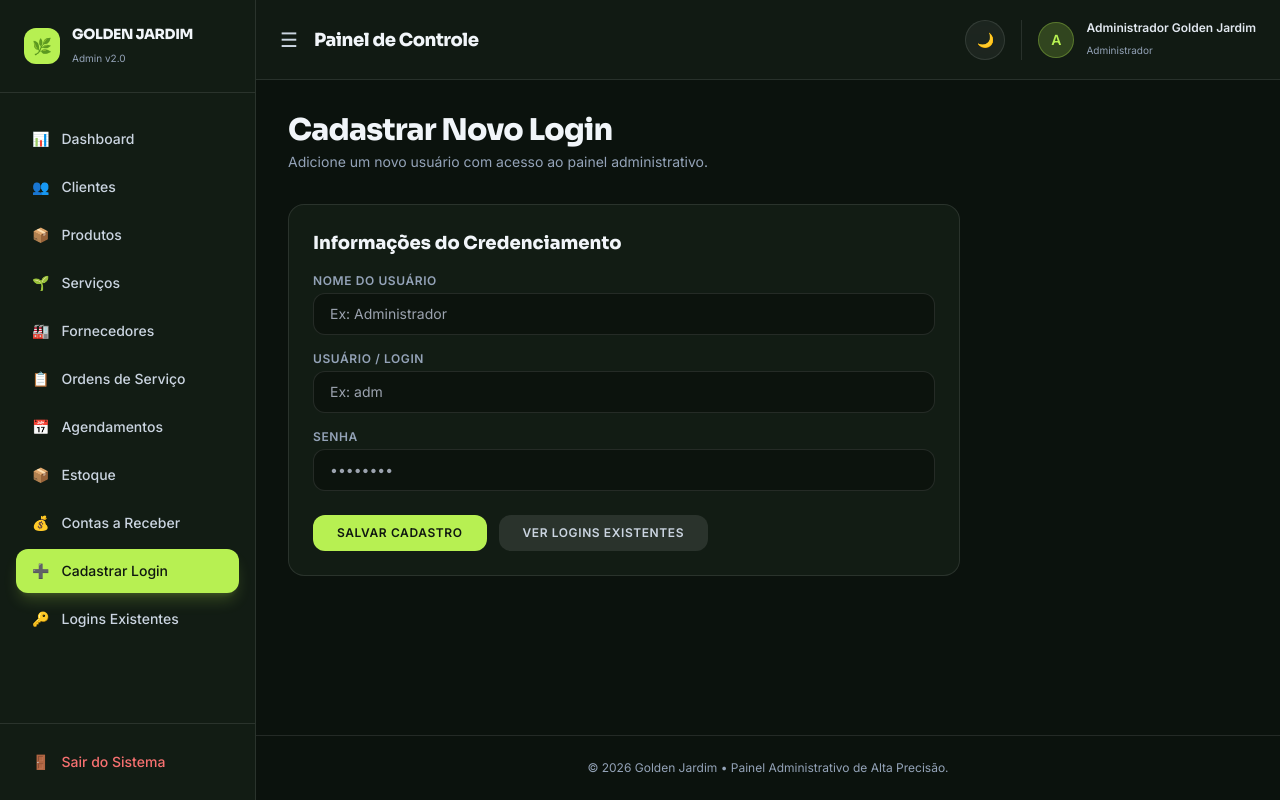
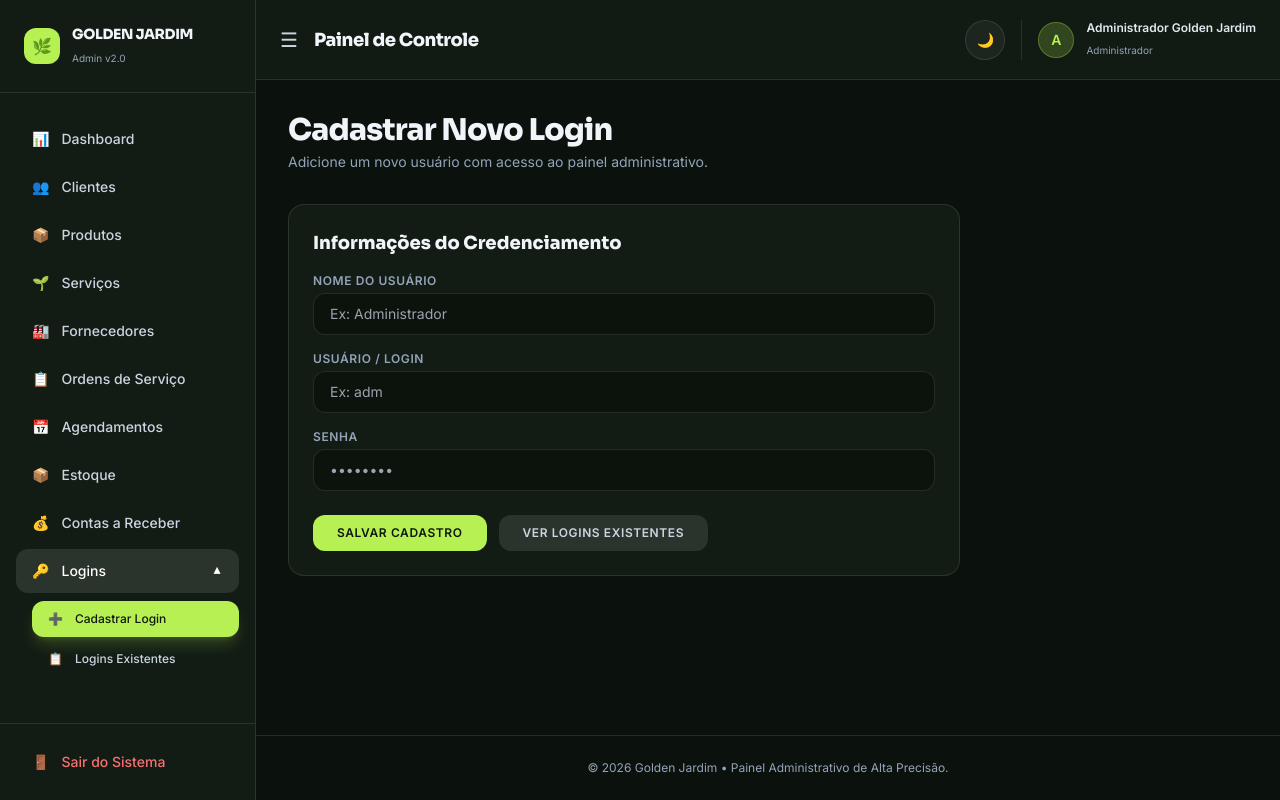
Before and after one commit to codoratech/SiteGoldenJardim, a PHP site: page /admin/cadastrar_login.php in a window 1280 px wide. Run offline with PHP 8.4, Linux system fonts and the light colour scheme; a user stored in the database is signed in; data that the repository does not hold is empty; some libraries are stand-ins or nearby versions.

Commit message:
Correção da aba de cria e exibe login, agora é para ficar bom

```diff
--- a/admin/footer.php
+++ b/admin/footer.php
@@ -172,6 +172,17 @@
                 deleteModal.classList.add('hidden');
             }
         });
+
+        // Logins dropdown toggle
+        const loginsDropdownBtn = document.getElementById('loginsDropdownBtn');
+        const loginsSubmenu = document.getElementById('loginsSubmenu');
+        const loginsArrow = document.getElementById('loginsArrow');
+        if (loginsDropdownBtn && loginsSubmenu) {
+            loginsDropdownBtn.addEventListener('click', () => {
+                loginsSubmenu.classList.toggle('hidden');
+                loginsArrow.classList.toggle('rotate-180');
+            });
+        }
     </script>
 </body>
 </html>
--- a/admin/header.php
+++ b/admin/header.php
@@ -82,12 +82,21 @@ $current_page = basename($_SERVER['PHP_SELF']);
             <a href="financeiro.php" class="flex items-center gap-3 px-4 py-3 rounded-xl text-sm font-medium transition-colors <?= $current_page == 'financeiro.php' ? 'bg-[#b7f052] text-[#0f1710] font-bold shadow-lg shadow-[#b7f052]/20' : 'text-slate-300 hover:bg-white/5 hover:text-white' ?>">
                 <span>💰</span> Contas a Receber
             </a>
-            <a href="cadastrar_login.php" class="flex items-center gap-3 px-4 py-3 rounded-xl text-sm font-medium transition-colors <?= $current_page == 'cadastrar_login.php' ? 'bg-[#b7f052] text-[#0f1710] font-bold shadow-lg shadow-[#b7f052]/20' : 'text-slate-300 hover:bg-white/5 hover:text-white' ?>">
-                <span>➕</span> Cadastrar Login
-            </a>
-            <a href="logins.php" class="flex items-center gap-3 px-4 py-3 rounded-xl text-sm font-medium transition-colors <?= $current_page == 'logins.php' ? 'bg-[#b7f052] text-[#0f1710] font-bold shadow-lg shadow-[#b7f052]/20' : 'text-slate-300 hover:bg-white/5 hover:text-white' ?>">
-                <span>🔑</span> Logins Existentes
-            </a>
+            <?php $is_logins_page = ($current_page == 'cadastrar_login.php' || $current_page == 'logins.php'); ?>
+            <div class="space-y-1">
+                <button type="button" id="loginsDropdownBtn" class="w-full flex items-center justify-between px-4 py-3 rounded-xl text-sm font-medium transition-colors <?= $is_logins_page ? 'bg-white/10 text-white font-bold' : 'text-slate-300 hover:bg-white/5 hover:text-white' ?>">
+                    <span class="flex items-center gap-3"><span>🔑</span> Logins</span>
+                    <span id="loginsArrow" class="transform transition-transform text-xs <?= $is_logins_page ? 'rotate-180' : '' ?>">▼</span>
+                </button>
+                <div id="loginsSubmenu" class="pl-4 space-y-1 pt-1 <?= $is_logins_page ? '' : 'hidden' ?>">
+                    <a href="cadastrar_login.php" class="flex items-center gap-3 px-4 py-2.5 rounded-xl text-xs font-medium transition-colors <?= $current_page == 'cadastrar_login.php' ? 'bg-[#b7f052] text-[#0f1710] font-bold shadow-lg shadow-[#b7f052]/20' : 'text-slate-300 hover:bg-white/5 hover:text-white' ?>">
+                        <span>➕</span> Cadastrar Login
+                    </a>
+                    <a href="logins.php" class="flex items-center gap-3 px-4 py-2.5 rounded-xl text-xs font-medium transition-colors <?= $current_page == 'logins.php' ? 'bg-[#b7f052] text-[#0f1710] font-bold shadow-lg shadow-[#b7f052]/20' : 'text-slate-300 hover:bg-white/5 hover:text-white' ?>">
+                        <span>📋</span> Logins Existentes
+                    </a>
+                </div>
+            </div>
         </nav>
 
         <div class="p-4 border-t border-white/10">
```
